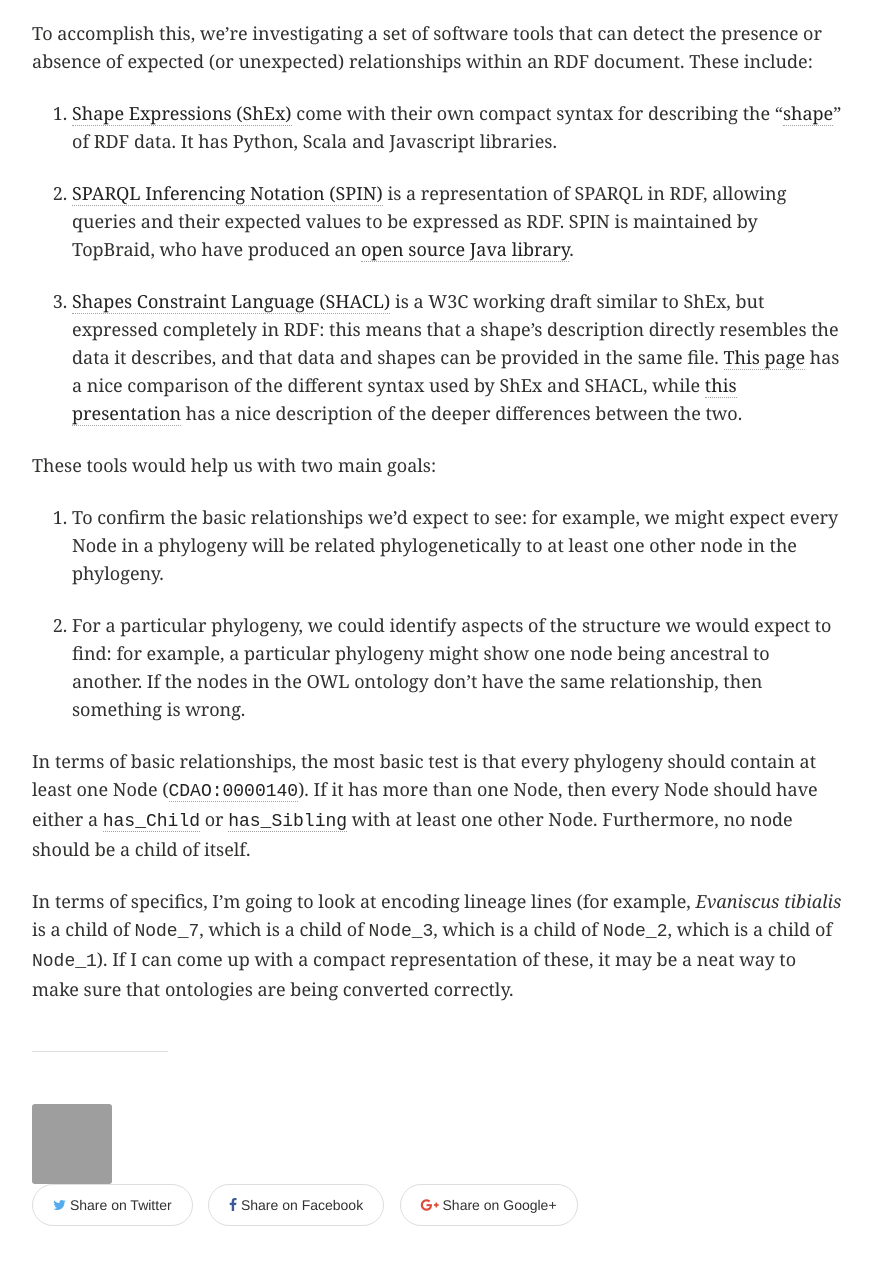
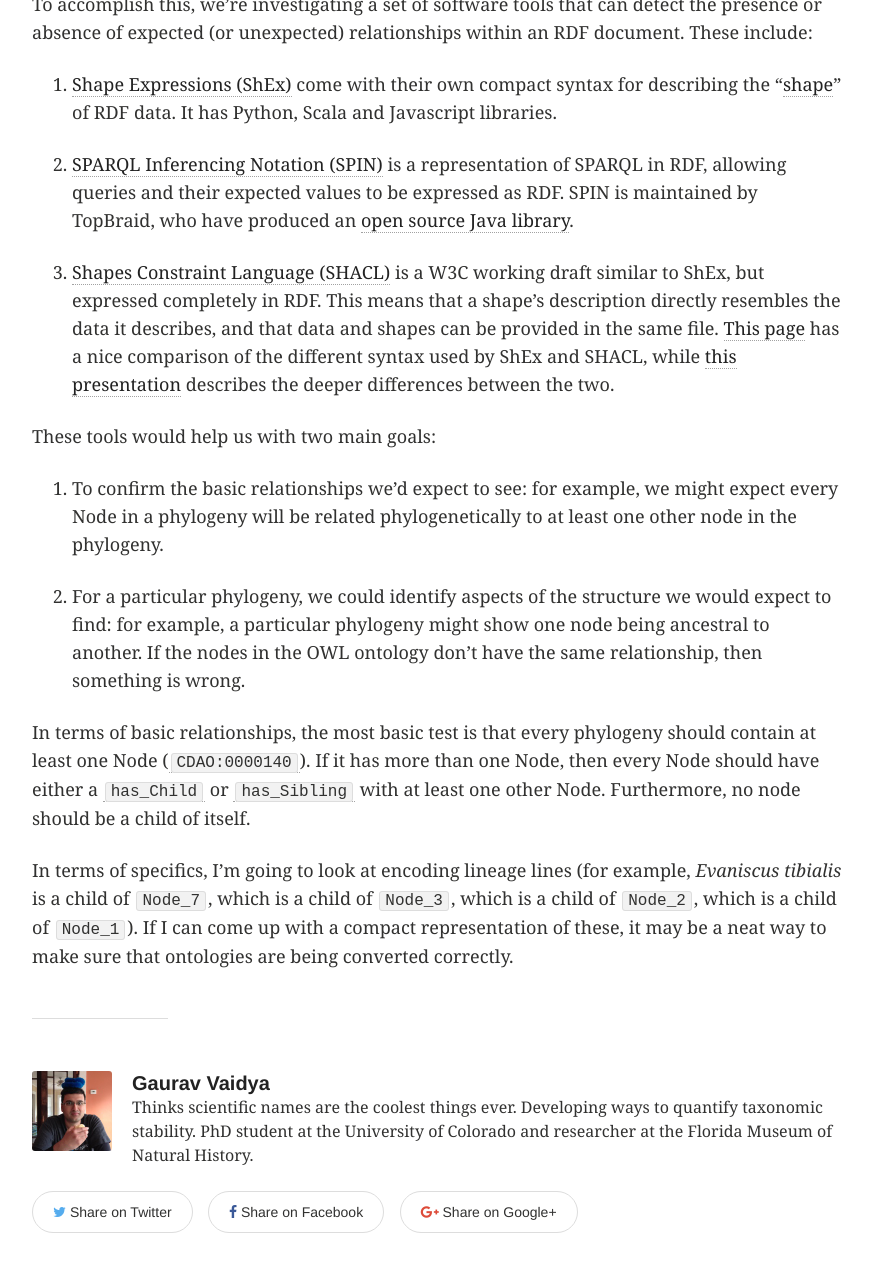
Before and after one commit to phyloref/phyloref.github.io, a Jekyll site: the page built from _posts/blog/2016-10-13-validating-shapes.md, in a window 1280 px wide and 1400 px high, scrolled down 1473 px. Shown: the top 1272 px of the window, without its empty margins (64-936 px from the left). Built offline with Jekyll 4.4.1, drawn with Linux system fonts in a browser that asks for light colours; some of the changed text lies outside the part shown.

Commit message:
Made some corrections suggested on pull #10.

```diff
--- a/_posts/blog/2016-10-13-validating-shapes.md
+++ b/_posts/blog/2016-10-13-validating-shapes.md
@@ -1,10 +1,10 @@
 ---
 layout: post
 title: Validating shapes
-author: mrvaidya
+author: gaurav
 modified:
-excerpt: How do you know your RDF data is sensible? You test it!
-tags: ["software testing", "development plan"]
+excerpt: How do you know your RDF data is meaningful? You test it!
+tags: ["software testing", "development plan", "development"]
 published: true
 image:
   feature: correct_and_incorrect_trees_as_ontologies-unscaled.png
@@ -16,15 +16,15 @@
 
 Enter automated test suites. These are tools that test other pieces of software, usually by providing them with valid and invalid inputs to make sure the software being tested responds correctly to all of them. Creating a test suite will ensure that anybody, including ourselves, can quickly check to make sure that all of the tested pieces of software are working together to give the right answer.
 
-We already have some basic tests for our [<tt>phylo2owl</tt>](https://github.com/gaurav/phylo2owl) tool, which converts a phylogeny into an OWL ontology. [One](https://github.com/gaurav/phylo2owl/blob/f9d614866f69611894af9edde0f71c4a72850ed0/tests/test_execute.py) makes sure that the tool executes without error. [Another set of tests](https://github.com/gaurav/phylo2owl/blob/f9d614866f69611894af9edde0f71c4a72850ed0/tests/test_owl_output.py) checks that an example phylogeny we’ve included in our repository (thanks for the liberal licensing, [Mullins, Kawada, Balhoff and Deans 2012](http://zookeys.pensoft.net/articles.php?id=3135)!) produces valid RDF/XML that is identical to a copy of expected result we’ve archived in our repository. However, this is both limited and naïve. We'll know that _something_ is up if the file it produces changed -- but a set of axioms can often be written to a file in ways that produces different sequences of bytes, yet represent the exact same or logically equivalent axioms. Figuring out by hand in such a situation what changed, and whether the change is neutral or not, can be time-consuming even for only a handful of input files, let alone many. We’re going to need something more powerful if we want to be able to check hundreds or even thousands of different phyloreferences every time we make changes.
+We already have some basic tests for our [`phylo2owl`](https://github.com/gaurav/phylo2owl) tool, which converts a phylogeny into an OWL ontology. [One](https://github.com/gaurav/phylo2owl/blob/f9d614866f69611894af9edde0f71c4a72850ed0/tests/test_execute.py) makes sure that the tool executes without error. [Another set of tests](https://github.com/gaurav/phylo2owl/blob/f9d614866f69611894af9edde0f71c4a72850ed0/tests/test_owl_output.py) checks that an example phylogeny we’ve included in our repository (thanks for the liberal licensing, [Mullins et al., 2012](http://dx.doi.org/10.3897/zookeys.223.3572)!) produces valid RDF/XML that is identical to a copy of expected result we’ve archived in our repository. However, this is both limited and naïve. We'll know that _something_ is up if the file it produces changed -- but a set of axioms can often be written to a file in ways that produces different sequences of bytes, yet represent the exact same or logically equivalent axioms. Figuring out by hand in such a situation what changed, and whether the change is neutral or not, can be time-consuming even for only a handful of input files, let alone many. We’re going to need something more powerful if we want to be able to check hundreds or even thousands of different phyloreferences every time we make changes.
 
 To accomplish this, we’re investigating a set of software tools that can detect the presence or absence of expected (or unexpected) relationships within an RDF document. These include:
 
- 1. [Shape Expressions (ShEx)](http://shex.io/) come with their own compact syntax for describing the “[shape](https://www.w3.org/2014/data-shapes/wiki/Main_Page)” of RDF data. It has Python, Scala and Javascript libraries.
+ 1. [Shape Expressions (ShEx)](http://shex.io/) come with their own compact syntax for describing the "[shape](https://www.w3.org/2014/data-shapes/)" of RDF data. It has Python, Scala and Javascript libraries.
 
  2. [SPARQL Inferencing Notation (SPIN)](http://spinrdf.org) is a representation of SPARQL in RDF, allowing queries and their expected values to be expressed as RDF. SPIN is maintained by TopBraid, who have produced an [open source Java library](http://topbraid.org/spin/api/).
 
- 3. [Shapes Constraint Language (SHACL)](https://www.w3.org/TR/shacl/) is a W3C working draft similar to ShEx, but expressed completely in RDF: this means that a shape’s description directly resembles the data it describes, and that data and shapes can be provided in the same file. [This page](https://github.com/labra/ShExcala/wiki/ShExC-vs-SHACL) has a nice comparison of the different syntax used by ShEx and SHACL, while [this presentation](http://www.slideshare.net/jelabra/shex-vs-shacl) has a nice description of the deeper differences between the two.
+ 3. [Shapes Constraint Language (SHACL)](https://www.w3.org/TR/shacl/) is a W3C working draft similar to ShEx, but expressed completely in RDF. This means that a shape’s description directly resembles the data it describes, and that data and shapes can be provided in the same file. [This page](https://github.com/labra/ShExcala/wiki/ShExC-vs-SHACL) has a nice comparison of the different syntax used by ShEx and SHACL, while [this presentation](http://www.slideshare.net/jelabra/shex-vs-shacl) describes the deeper differences between the two.
 
 These tools would help us with two main goals:
 
@@ -32,6 +32,6 @@
 
  2. For a particular phylogeny, we could identify aspects of the structure we would expect to find: for example, a particular phylogeny might show one node being ancestral to another. If the nodes in the OWL ontology don’t have the same relationship, then something is wrong.
 
-In terms of basic relationships, the most basic test is that every phylogeny should contain at least one Node (<tt>[CDAO:0000140](http://purl.obolibrary.org/obo/CDAO_0000140)</tt>). If it has more than one Node, then every Node should have either a [<tt>has_Child</tt>](http://purl.obolibrary.org/obo/CDAO_0000149) or [<tt>has_Sibling</tt>](https://github.com/hlapp/phyloref/blob/c2a1b813690e3afc78c2abdacab216e368b5c83e/phyloref.owl#L81-L85) with at least one other Node. Furthermore, no node should be a child of itself.
+In terms of basic relationships, the most basic test is that every phylogeny should contain at least one Node ([`CDAO:0000140`](http://purl.obolibrary.org/obo/CDAO_0000140)). If it has more than one Node, then every Node should have either a [`has_Child`](http://purl.obolibrary.org/obo/CDAO_0000149) or [`has_Sibling`](https://github.com/hlapp/phyloref/blob/c2a1b813690e3afc78c2abdacab216e368b5c83e/phyloref.owl#L81-L85) with at least one other Node. Furthermore, no node should be a child of itself.
 
-In terms of specifics, I’m going to look at encoding lineage lines (for example, *Evaniscus tibialis* is a child of <tt>Node_7</tt>, which is a child of <tt>Node_3</tt>, which is a child of <tt>Node_2</tt>, which is a child of <tt>Node_1</tt>). If I can come up with a compact representation of these, it may be a neat way to make sure that ontologies are being converted correctly.
+In terms of specifics, I’m going to look at encoding lineage lines (for example, *Evaniscus tibialis* is a child of `Node_7`, which is a child of `Node_3`, which is a child of `Node_2`, which is a child of `Node_1`). If I can come up with a compact representation of these, it may be a neat way to make sure that ontologies are being converted correctly.
```
